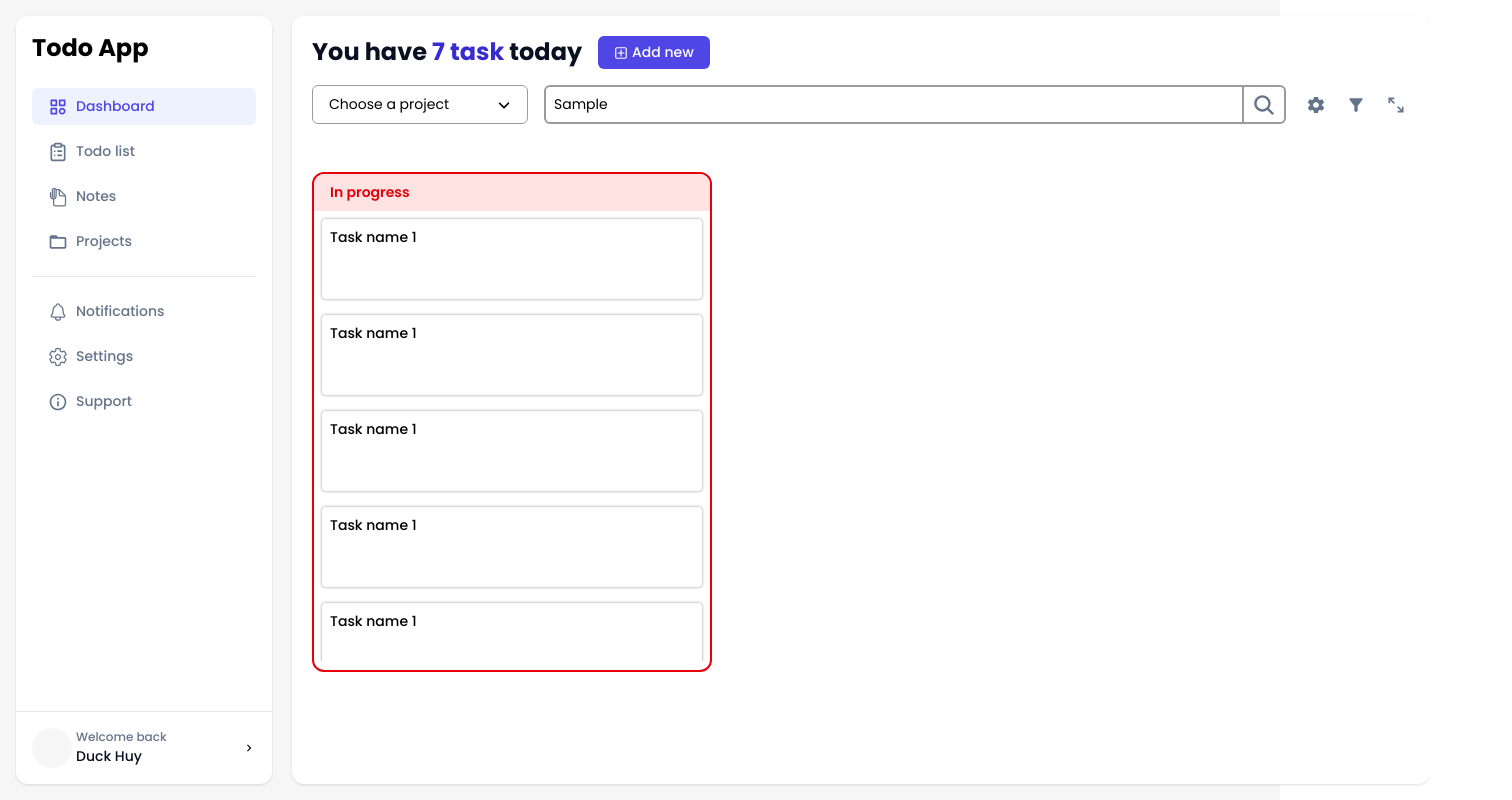
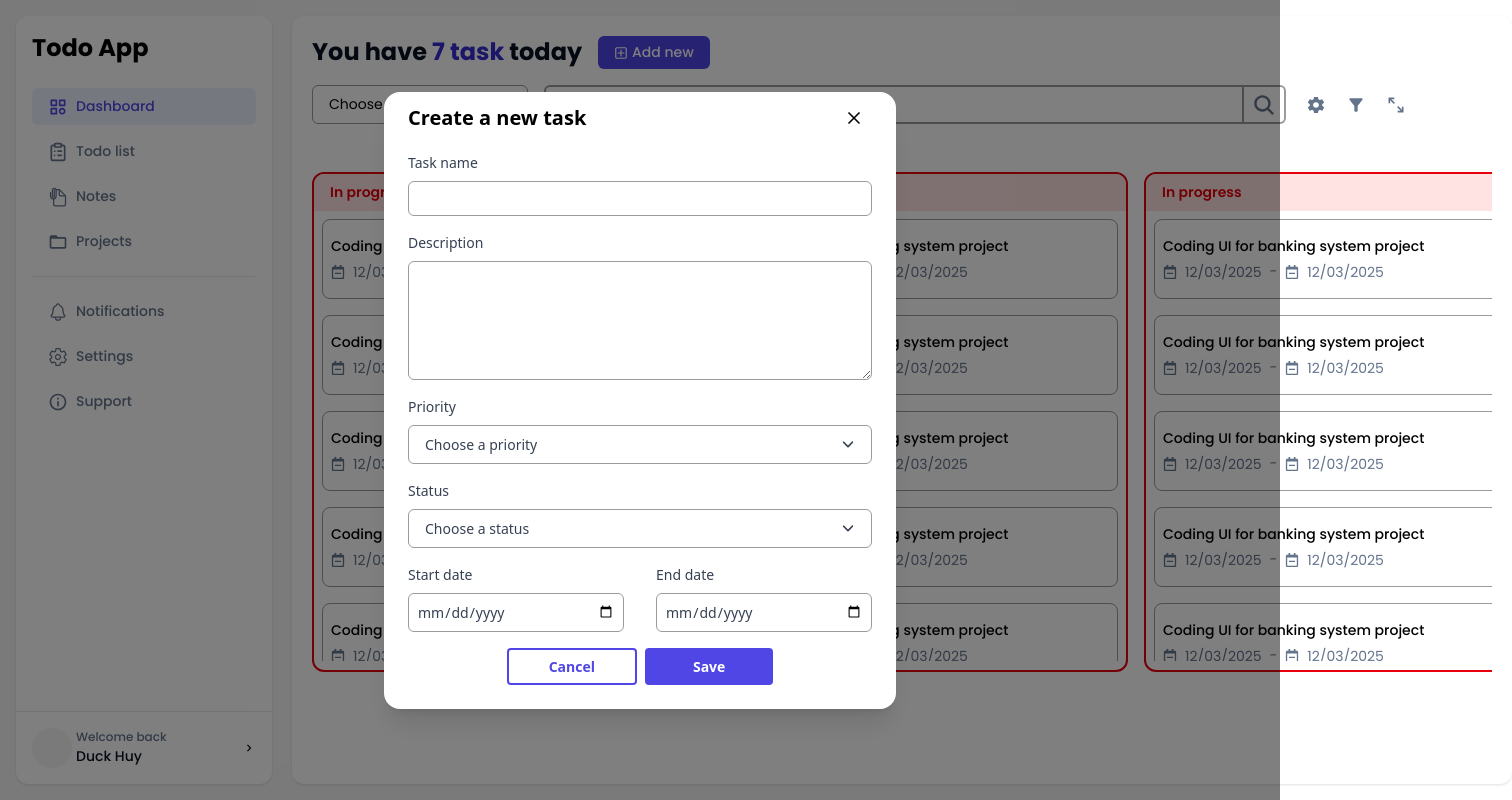
Before and after one commit to dhuy00/Knowly, a React (Vite) app in the folder knowly_frontend/: page /todo-list in a window 1280 px wide. Both pictures are taken after typing "Sample" into the empty fields and a click on the button "Add new". Shown: the whole page, 1512 px wide, since content can reach past the window. Built offline with nearby package versions, Linux system fonts and the light colour scheme.

Commit message:
refactor code

```diff
--- a/knowly_frontend/package.json
+++ b/knowly_frontend/package.json
@@ -10,6 +10,9 @@
     "preview": "vite preview"
   },
   "dependencies": {
+    "@dnd-kit/core": "^6.3.1",
+    "@dnd-kit/modifiers": "^9.0.0",
+    "@dnd-kit/sortable": "^10.0.0",
     "@tailwindcss/vite": "^4.1.17",
     "@tanstack/react-query": "^5.90.9",
     "framer-motion": "^12.23.24",
--- /dev/null
+++ b/knowly_frontend/src/components/common/Date.tsx
@@ -0,0 +1,13 @@
+import React from 'react'
+import { FaRegCalendarMinus } from "react-icons/fa";
+
+const Date = () => {
+  return (
+    <div className='flex items-center gap-2'>
+      <FaRegCalendarMinus className='text-md'/>
+      <span className='text-sm'>12/03/2025</span>
+    </div>
+  )
+}
+
+export default Date
--- /dev/null
+++ b/knowly_frontend/src/components/task/AddTaskForm.tsx
@@ -0,0 +1,89 @@
+import React from "react";
+import Dialog from "../common/Dialog";
+import InputField from "../common/InputField";
+import SelectField from "../common/SelectField";
+import type { Option } from "../../types/task";
+
+interface TaskInfo {
+  name: string;
+  description: string;
+  startDate: string;
+  endDate: string;
+}
+
+interface AddTaskProps {
+  open: boolean;
+  setOpen: (value: boolean) => void;
+  taskInfo: TaskInfo;
+  priorities: Option[];
+  statuses: Option[];
+}
+
+const AddTaskForm: React.FC<AddTaskProps> = ({
+  open,
+  setOpen,
+  taskInfo,
+  priorities,
+  statuses,
+}) => {
+  return (
+    <Dialog
+      open={open}
+      onClose={() => setOpen(false)}
+      title="Create a new task"
+    >
+      <InputField label="Task name" value={taskInfo.name} type="text" />
+      <InputField
+        label="Description"
+        value={taskInfo.description}
+        type="textarea"
+        rows={5}
+      />
+      <SelectField
+        label="Priority"
+        options={priorities}
+        placeholder="Choose a priority"
+        className="mt-4"
+      />
+      <SelectField
+        label="Status"
+        options={statuses}
+        placeholder="Choose a status"
+        className="mt-4"
+      />
+      <div className="flex gap-4 justify-between">
+        <InputField
+          label="Start date"
+          value={taskInfo.startDate}
+          type="date"
+          className="py-2 w-54"
+        />
+        <InputField
+          label="End date"
+          value={taskInfo.endDate}
+          type="date"
+          className="py-2 w-54"
+        />
+      </div>
+      <div className="flex gap-2 text-common mt-4 justify-center">
+        <button
+          className="border-text-primary-hover border-2 px-10 py-1.5 rounded-sm
+          font-semibold text-text-primary-hover cursor-pointer hover:bg-sidebar-item-background
+          active:bg-sidebar-item-active-background transition-colors"
+          onClick={() => setOpen(false)}
+        >
+          Cancel
+        </button>
+        <button
+          className="bg-button-primary px-12 py-1.5 text-white rounded-sm
+          font-semibold cursor-pointer hover:bg-button-primary-hover active:bg-button-primary-active
+          transition-colors"
+        >
+          Save
+        </button>
+      </div>
+    </Dialog>
+  );
+};
+
+export default AddTaskForm;
--- a/knowly_frontend/src/components/todolist/Category.tsx
+++ b/knowly_frontend/src/components/todolist/Category.tsx
@@ -3,7 +3,7 @@ import Task from './Task'
 
 const Category = () => {
   return (
-    <div className='w-[400px] h-[500px] rounded-xl border-2 border-red-600 overflow-hidden text-common'>
+    <div className='shrink-0 w-[400px] h-[500px] rounded-xl border-2 border-red-600 overflow-hidden text-common'>
       <h3 className='pl-4 py-2 bg-red-100 text-red-600 font-semibold'>In progress</h3>
       <div className='p-2 flex flex-col gap-4 overflow-y-scroll max-h-[450px]'>
         <Task/>
--- a/knowly_frontend/src/components/todolist/Task.tsx
+++ b/knowly_frontend/src/components/todolist/Task.tsx
@@ -1,11 +1,23 @@
-import React from 'react'
+import React from "react";
+import Date from "../common/Date";
+import eventBus from "../../utils/eventBus";
+import { EVENT_OPEN_TASK_DETAIL } from "../../constant/event";
 
 const Task = () => {
+  const openTaskDetail = () => {
+    eventBus.emit(EVENT_OPEN_TASK_DETAIL, true)
+  }
+
   return (
-    <div className='min-h-20 rounded-sm shadow-around p-2'>
-      <span className='font-medium'>Task name 1</span>
+    <div className="min-h-20 rounded-lg border p-2 border-border-secondary flex flex-col justify-center gap-1">
+      <span className="font-medium hover:underline cursor-pointer" onClick={openTaskDetail}>Coding UI for banking system project</span>
+      <div className="flex gap-2 text-text-secondary">
+        <Date />
+        <span>-</span>
+        <Date />
+      </div>
     </div>
-  )
-}
+  );
+};
 
-export default Task
+export default Task;
--- /dev/null
+++ b/knowly_frontend/src/constant/event.ts
@@ -0,0 +1 @@
+export const EVENT_OPEN_TASK_DETAIL = "openTaskDetail" as const
--- a/knowly_frontend/src/pages/todo-list/TodoList.tsx
+++ b/knowly_frontend/src/pages/todo-list/TodoList.tsx
@@ -1,58 +1,60 @@
-import { React, useState } from 'react'
-import InputField from '../../components/common/InputField'
-import SelectField from '../../components/common/SelectField'
-import Dialog from '../../components/common/Dialog'
-import Searchbar from '../../components/common/Searchbar'
+import { React, useEffect, useState } from "react";
+import InputField from "../../components/common/InputField";
+import SelectField from "../../components/common/SelectField";
+import Dialog from "../../components/common/Dialog";
+import Searchbar from "../../components/common/Searchbar";
 import { IoMdSettings } from "react-icons/io";
 import { MdFilterAlt } from "react-icons/md";
 import { RiExpandDiagonal2Line } from "react-icons/ri";
 import { CgAddR } from "react-icons/cg";
-import Category from '../../components/todolist/Category'
-
+import Category from "../../components/todolist/Category";
+import AddTaskForm from "../../components/task/AddTaskForm";
+import eventBus from "../../utils/eventBus";
+import { EVENT_OPEN_TASK_DETAIL } from "../../constant/event";
 
 const TodoList = () => {
   const [taskInfo, setTaskInfo] = useState({
     name: "",
     description: "",
     startDate: "",
-    endDate: ""
-  })
+    endDate: "",
+  });
 
   const [priorities, setPriorities] = useState([
     {
       name: "High",
-      backgroundColor: '#FFF0F0',
-      textColor: "#FF0000"
+      backgroundColor: "#FFF0F0",
+      textColor: "#FF0000",
     },
     {
       name: "Medium",
-      backgroundColor: '#F0F8FF',
-      textColor: "#5365DC"
+      backgroundColor: "#F0F8FF",
+      textColor: "#5365DC",
     },
     {
       name: "Low",
-      backgroundColor: '#FFFDE3',
-      textColor: "#9BA30E"
+      backgroundColor: "#FFFDE3",
+      textColor: "#9BA30E",
     },
-  ])
+  ]);
 
   const [statuses, setStatuses] = useState([
     {
       name: "Overdue",
-      backgroundColor: '#FFF0F0',
-      textColor: "#FF0000"
+      backgroundColor: "#FFF0F0",
+      textColor: "#FF0000",
     },
     {
       name: "Done",
-      backgroundColor: '#F0F8FF',
-      textColor: "#5365DC"
+      backgroundColor: "#F0F8FF",
+      textColor: "#5365DC",
     },
     {
       name: "IN progress",
-      backgroundColor: '#FFFDE3',
-      textColor: "#9BA30E"
+      backgroundColor: "#FFFDE3",
+      textColor: "#9BA30E",
     },
-  ])
+  ]);
 
   const [projects, setProjects] = useState([
     {
@@ -67,72 +69,76 @@ const TodoList = () => {
     {
       name: "IN progress",
     },
-  ])
+  ]);
 
-  const [searchKeyword, setSearchKeyword] = useState<string>("")
+  const [searchKeyword, setSearchKeyword] = useState<string>("");
 
   const [open, setOpen] = useState(false);
 
+  useEffect(() => {
+    const unsubscribe = eventBus.on(EVENT_OPEN_TASK_DETAIL, (isOpen) => {
+      setOpen(isOpen)
+    })
+
+    return () => unsubscribe();
+  }, [])
+
   return (
-    <div className="bg-background-primary w-full h-full rounded-xl p-5 shadow-sm">
-      <div className='flex gap-4'>
-        <h3 className='font-bold text-text-primary text-2xl'>You have
-          <span className='text-text-primary-active'> 7 task </span>
+    <div className="bg-background-primary w-full h-full rounded-xl p-5 shadow-sm overflow-hidden">
+      <div className="flex gap-4">
+        <h3 className="font-bold text-text-primary text-2xl">
+          You have
+          <span className="text-text-primary-active"> 7 task </span>
           today
         </h3>
-        <button className='flex justify-center items-center gap-1 text-common font-medium
+        <button
+          className="flex justify-center items-center gap-1 text-common font-medium
       bg-button-primary text-white px-4 py-1.5 rounded-md hover:bg-button-primary-hover
-      active:bg-button-primary-active'>
+      active:bg-button-primary-active cursor-pointer"
+          onClick={() => setOpen(true)}
+        >
           <CgAddR />
-          <span>
-            Add new
-          </span>
+          <span>Add new</span>
         </button>
       </div>
 
-      <div className='flex gap-4 mt-4'>
-        <SelectField options={projects} placeholder='Choose a project' className='margin-0 w-54' />
-        <Searchbar value={searchKeyword} className='w-[700px]' />
-        <div className='flex gap-3 text-xl justify-center items-center text-text-secondary '>
-          <span className='p-1 rounded-md hover:bg-background-hover-secondary'><IoMdSettings /></span>
-          <span className='p-1 rounded-md hover:bg-background-hover-secondary'><MdFilterAlt /></span>
-          <span className='p-1 rounded-md hover:bg-background-hover-secondary'><RiExpandDiagonal2Line /></span>
+      <div className="flex gap-4 mt-4">
+        <SelectField
+          options={projects}
+          placeholder="Choose a project"
+          className="margin-0 w-54"
+        />
+        <Searchbar value={searchKeyword} className="w-[700px]" />
+        <div className="flex gap-3 text-xl justify-center items-center text-text-secondary ">
+          <span className="p-1 rounded-md hover:bg-background-hover-secondary">
+            <IoMdSettings />
+          </span>
+          <span className="p-1 rounded-md hover:bg-background-hover-secondary">
+            <MdFilterAlt />
+          </span>
+          <span className="p-1 rounded-md hover:bg-background-hover-secondary">
+            <RiExpandDiagonal2Line />
+          </span>
         </div>
       </div>
 
-      <Dialog
+      <AddTaskForm
         open={open}
-        onClose={() => setOpen(false)}
-        title="Create a new task"
-      >
-        <InputField label='Task name' value={taskInfo.name} type='text' />
-        <InputField label='Description' value={taskInfo.description} type='textarea' rows={5} />
-        <SelectField label='Priority' options={priorities} placeholder='Choose a priority' className='mt-4' />
-        <SelectField label='Status' options={statuses} placeholder='Choose a status' className='mt-4' />
-        <div className='flex gap-4 justify-between'>
-          <InputField label='Start date' value={taskInfo.startDate} type='date' className='py-2 w-54' />
-          <InputField label='End date' value={taskInfo.endDate} type='date' className='py-2 w-54' />
-        </div>
-        <div className='flex gap-2 text-common mt-4 justify-center'>
-          <button className='border-text-primary-hover border-2 px-10 py-1.5 rounded-sm
-          font-semibold text-text-primary-hover cursor-pointer hover:bg-sidebar-item-background
-          active:bg-sidebar-item-active-background transition-colors'
-            onClick={() => setOpen(false)}>
-            Cancel
-          </button>
-          <button className='bg-button-primary px-12 py-1.5 text-white rounded-sm
-          font-semibold cursor-pointer hover:bg-button-primary-hover active:bg-button-primary-active
-          transition-colors'>
-            Save
-          </button>
-        </div>
-      </Dialog>
+        setOpen={setOpen}
+        taskInfo={taskInfo}
+        priorities={priorities}
+        statuses={statuses}
+      />
 
-      <div className='mt-12'>
-        <Category/>
+      <div className="mt-12 flex gap-4 max-w-[1180px] overflow-x-scroll">
+        <Category />
+        <Category />
+        <Category />
+        <Category />
+        <Category />
       </div>
     </div>
   );
-}
+};
 
-export default TodoList
+export default TodoList;
--- /dev/null
+++ b/knowly_frontend/src/types/task.ts
@@ -0,0 +1,5 @@
+export interface Option {
+  name: string,
+  backgroundColor?: string,
+  textColor?: string
+}
--- /dev/null
+++ b/knowly_frontend/src/utils/eventBus.ts
@@ -0,0 +1,26 @@
+export class EventBus {
+  private events: Record<string, Array<(data?: any) => void>> = {};
+
+  on(event: string, callback: (data?: any) => void) {
+    if (!this.events[event]) this.events[event] = [];
+    this.events[event].push(callback);
+
+    // return unsubscribe function
+    return () => {
+      this.events[event] = this.events[event].filter(cb => cb !== callback);
+    };
+  }
+
+  emit(event: string, data?: any) {
+    if (!this.events[event]) return;
+    this.events[event].forEach(cb => cb(data));
+  }
+
+  off(event: string, callback: (data?: any) => void) {
+    if (!this.events[event]) return;
+    this.events[event] = this.events[event].filter(cb => cb !== callback);
+  }
+}
+
+const eventBus = new EventBus();
+export default eventBus;
```
Also changed, not shown: knowly_frontend/src/components/common/SelectField.tsx (+1 -6 lines), knowly_frontend/src/types/sidebar.ts (line endings or trailing spaces), 1 other file (tests, documents, lock files or other folders).
